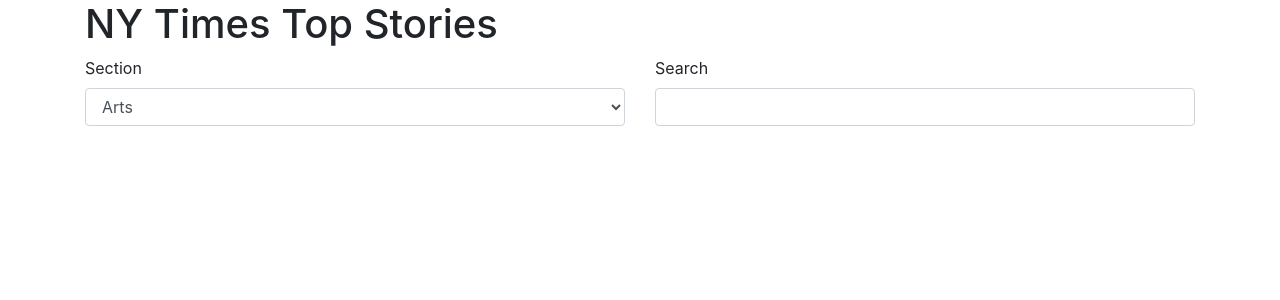
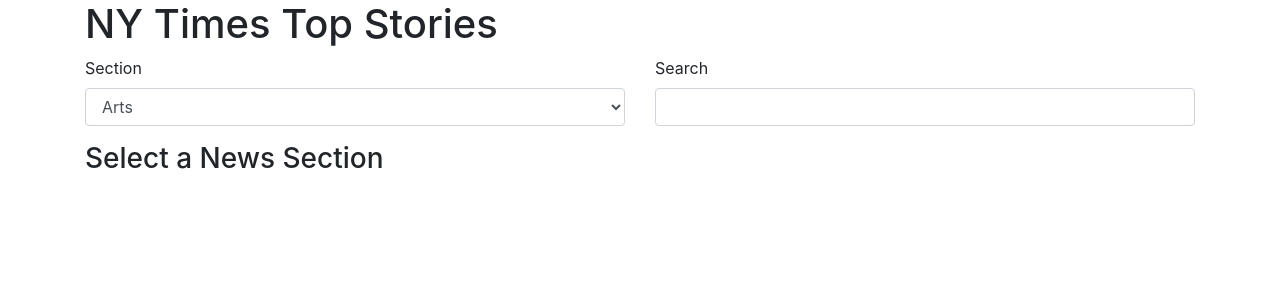
Before and after one commit to bryce-richards/ny-times, a React (Create React App) app: page / in a window 1280 px wide. Shown: the top 300 px of the page. Built offline with nearby package versions, Linux system fonts and the light colour scheme.

Commit message:
h3 on initial load

```diff
--- a/src/containers/StoriesContainer.jsx
+++ b/src/containers/StoriesContainer.jsx
@@ -101,7 +101,11 @@ export default class StoriesContainer extends Component {
           <h1>NY Times Top Stories</h1>
         </nav>
         <FilterContainer onFilterChange={this.handleFilterChange} />
-        <StoriesList stories={this.state.filteredStories} />
+        {this.state.sectionFilter ? (
+          <StoriesList stories={this.state.filteredStories} />
+        ) : (
+          <h3>Select a News Section</h3>
+        )}
       </div>
     );
   }
```
